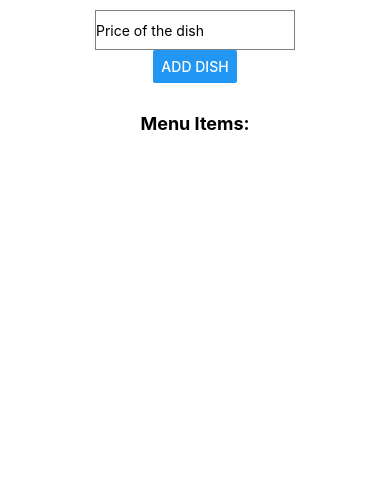
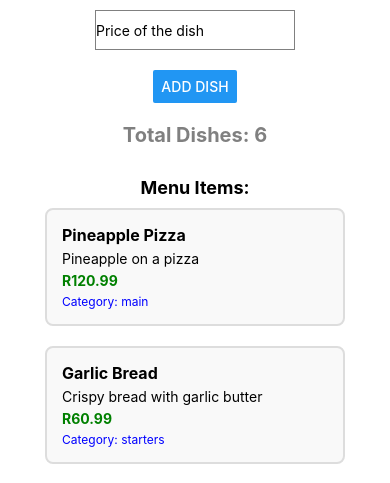
Before and after one commit to ST10473808/Mast-formative-2-Armand-Kruger-st10473808, a React Native app: screen / in a window 390 px wide. Shown: the part 347-830 px from the top of the page. Built offline with nearby package versions, Linux system fonts and the light colour scheme.

Commit message:
I centered the dropdown picker, i have added the display for total dishes, i have moved my button down a bit

```diff
--- a/App.tsx
+++ b/App.tsx
@@ -2,26 +2,36 @@ import { StatusBar } from 'expo-status-bar';
 import { StyleSheet, Text, View, Image, ScrollView, TextInput, Button, TouchableOpacity, FlatList} from 'react-native';
 import React from 'react';
 import DropDownPicker from 'react-native-dropdown-picker';
+import { dishes as initialDishes, Dish } from './data/dishes';
 
+type Item = {
+  label: string;
+  value: string;
+};
 
 export default function App() {
+
   // State for the text input
+
   const [ dishName, setDishName ] = React.useState('');
   const [ description, setDescription ] = React.useState('');
   const [ price, setPrice ] = React.useState('');
 
   // State for storing dishes
-  const [dishes, setDishes] = React.useState([]);
+
+  const [dishes, setDishes] = React.useState<Dish[]>(initialDishes);
 
   // State for the dropdown picker
+
   const [open, setOpen] = React.useState(false);
-  const [value, setValue] = React.useState(null);
-  const [items, setItems] = React.useState([
+  const [value, setValue] = React.useState<Dish['category'] | null>(null);
+  const [items, setItems] = React.useState<Item[]>([
     {label: 'Starters', value: 'starters'},
-    {label: 'Main Course', value: 'main_course'},
+    {label: 'Main', value: 'main'},
     {label: 'Desserts', value: 'desserts'},
   ]);
   return (
+
     // ScrollView allows the content to be scrollable
 
     <ScrollView>
@@ -62,15 +72,24 @@ export default function App() {
         value={price}
         placeholder="Price of the dish"
       />
-
+        <View style={{ marginTop: 20 }}>
       <Button title="Add Dish" onPress={() => {
         if (dishName.trim() && description.trim() && price.trim() && value) {
 
           // Adds the new dish to the dishes array
 
-          setDishes([...dishes, { dishName, description, price, category: value }]);
+          setDishes(prev => [
+            ...prev,
+            {
+              id: String(prev.length + 1),
+              name: dishName,
+              description,
+              price: price.startsWith('R') ? price : `R{price}`,
+              category: value,
+            },
+          ]);
 
-          // Clears the form
+          //Clears the form/user input after adding a dish
 
           setDishName('');
           setDescription('');
@@ -80,21 +99,25 @@ export default function App() {
           alert('Please fill in all fields');
         }
       }} />
+    </View>
+
+      <Text style={{ marginTop: 20, fontSize: 20, color: 'gray', fontWeight: 'bold' }}>Total Dishes: {dishes.length}</Text>
 
       <Text style={{ marginTop: 30, fontSize: 18, fontWeight: 'bold' }}>Menu Items:</Text>
       <FlatList
         data={dishes}
         renderItem={({ item, index }) => (
           <View style={styles.card}>
-            <Text style={{ fontSize: 16, fontWeight: 'bold' }}>{item.dishName}</Text>
+            <Text style={{ fontSize: 16, fontWeight: 'bold' }}>{item.name}</Text>
             <Text style={{ color: 'black', marginVertical: 5 }}>{item.description}</Text>
-            <Text style={{ color: 'green', fontWeight: 'bold' }}>Price: R{item.price}</Text>
+            <Text style={{ color: 'green', fontWeight: 'bold' }}>{item.price}</Text>
             <Text style={{ color: 'blue', fontSize: 12, marginTop: 5 }}>Category: {item.category}</Text>
           </View>
         )}
-        keyExtractor={(item, index) => index.toString()}
+        keyExtractor={(item) => item.id}
         scrollEnabled={false}
       />
+
     </View>
 
     </ScrollView>
@@ -115,6 +138,7 @@ const styles = StyleSheet.create({
     borderWidth: 1,
     borderColor: 'gray',
     alignItems: 'center',
+    alignSelf: 'center',
   },
   card: {
     borderWidth: 2,
@@ -130,3 +154,6 @@ const styles = StyleSheet.create({
 // What i used so far to help me code my app
 //https://hossein-zare.github.io/react-native-dropdown-picker-website/docs
 //https://reactnative.dev/docs
+//https://reactnative.dev/docs/flatlist
+// Fatima Shaik.
+//https://stackoverflow.com/questions/71892161/handling-array-length-in-react
--- /dev/null
+++ b/data/dishes.ts
@@ -0,0 +1,21 @@
+export interface Dish {
+  id: string;
+  name: string;
+  category: 'starters' | 'main' | 'desserts';
+  description: string;
+  price: string;
+}
+
+export const dishes: Dish[] = [
+  { id: '1', name: 'Pineapple Pizza', category: 'main', description: 'Pineapple on a pizza', price: 'R120.99' },
+  { id: '2', name: 'Garlic Bread', category: 'starters', description: 'Crispy bread with garlic butter', price: 'R60.99' },
+  { id: '3', name: 'Salad', category: 'starters', description: 'Lettuce with cheese and tomatoes', price: 'R80.99' },
+  { id: '4', name: 'Creamy chicken pasta', category: 'main', description: 'Creamy chicken with pasta mixed with onions and greek yogurt', price: 'R180.99' },
+  { id: '5', name: 'Chocolate Cake', category: 'desserts', description: 'Rich and decadent chocolate', price: 'R99.99' },
+  { id: '6', name: 'Milk Tart', category: 'desserts', description: 'South African desert', price: 'R89.99' },
+];
+
+// This code is here because i was not sure if the predifended courses as meant as in starter, mains and desserts or
+// if it was meant as in the courses of a meal, so i just added a few dishes to each category.
+//Plus with this it is easy to  see if the app is scrollable
+// Only down side is when the user adds a new dish it will be added to the end of the list.
```
